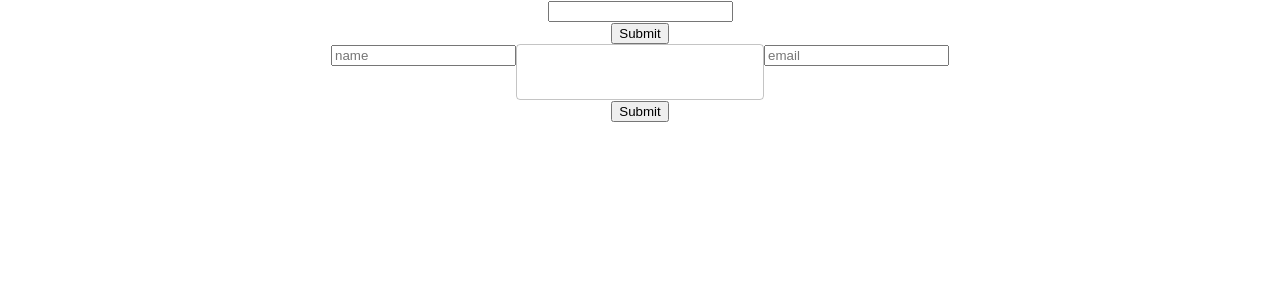
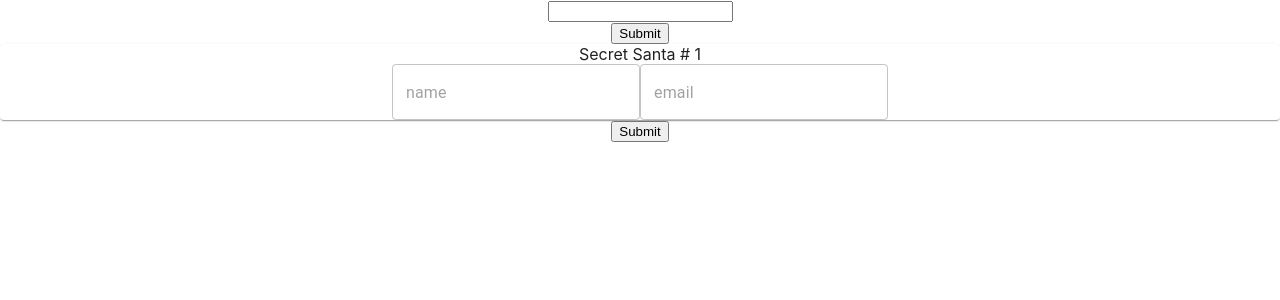
Before and after one commit to GorSharoyan/Secret_Santa_App, a React (Create React App) app: page / in a window 1280 px wide. Shown: the top 300 px of the page. Built offline with nearby package versions, Linux system fonts and the light colour scheme.

Commit message:
:art:UI(SecretSantaCardGenerator/SecretSantaCard/FormField)refactored these 3 components in order to create basci sceleton for fruther UI

```diff
--- a/src/Components/FormField/Formfield.js
+++ b/src/Components/FormField/Formfield.js
@@ -3,22 +3,21 @@ import React from "react";
 //UI
 import TextField from "@mui/material/TextField";
 
-export default function FormField({ name, email, onChange }) {
+export default function FormField({ onChange }) {
   return (
-    <TextField />
-    // <div>
-    //   <input
-    //     type="text"
-    //     value={name}
-    //     placeholder="name"
-    //     onChange={onChange}
-    //   ></input>
-    //   <input
-    //     type="email"
-    //     value={email}
-    //     placeholder="email"
-    //     onChange={onChange}
-    //   ></input>
-    // </div>
+    <div>
+      <TextField
+        type="text"
+        placeholder="name"
+        name="name"
+        onChange={onChange}
+      />
+      <TextField
+        type="email"
+        placeholder="email"
+        name="email"
+        onChange={onChange}
+      />
+    </div>
   );
 }
--- a/src/Components/SecretSantaCard/SecretSantaCard.js
+++ b/src/Components/SecretSantaCard/SecretSantaCard.js
@@ -1,20 +1,17 @@
 import React from "react";
 //UI
-// import { Card } from "@mui/material";
-
-//Formik
-import { Formik } from "formik";
+import { Card } from "@mui/material";
 
 //Components
 import FormField from "../FormField/Formfield";
 
-export default function SecretSantaCard({ number }) {
+export default function SecretSantaCard({ number, name, email, onChange }) {
   return (
-    <div>
+    <Card>
       <div>Secret Santa # {number}</div>
       <div>
-        <FormField />
+        <FormField name={name} email={email} onChange={onChange} />
       </div>
-    </div>
+    </Card>
   );
 }
--- a/src/Components/SecretSantaCardGenerator/SecretSantaCardGenerator.js
+++ b/src/Components/SecretSantaCardGenerator/SecretSantaCardGenerator.js
@@ -40,19 +40,12 @@ export default function SecretSantaCardGenerator() {
       {playersQtyArray.map((el) => {
         return (
           <div>
-            <input
-              type="text"
-              placeholder="name"
+            <SecretSantaCard
+              number={el.id + 1}
               name="name"
+              email="email"
               onChange={(event) => handleInputChange(el.id, event)}
-            ></input>
-            <FormField />
-            <input
-              type="email"
-              placeholder="email"
-              name="email"
-              onChange={(event) => handleInputChange(el.id, event)}
-            ></input>
+            />
           </div>
         );
       })}
```
